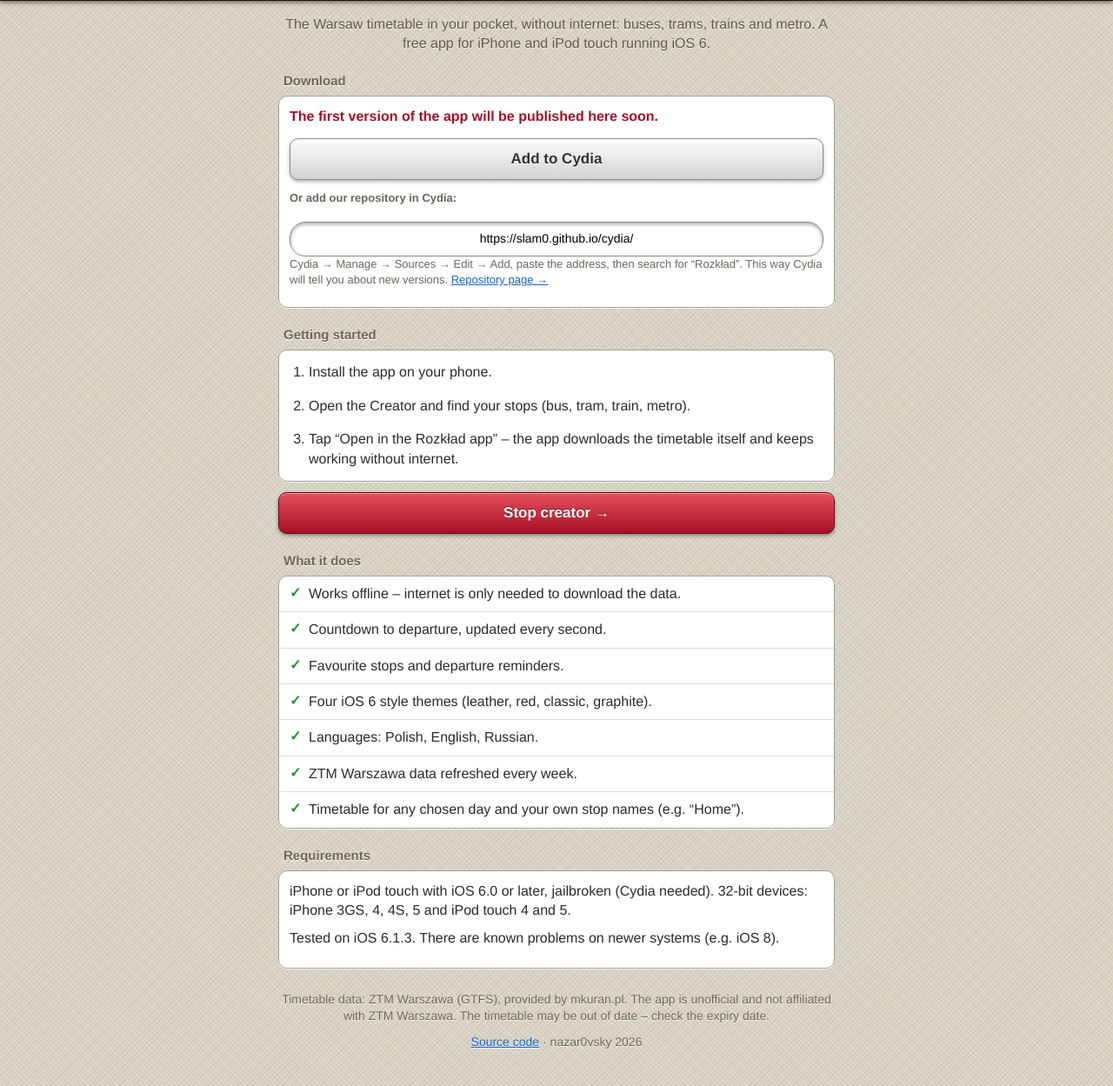
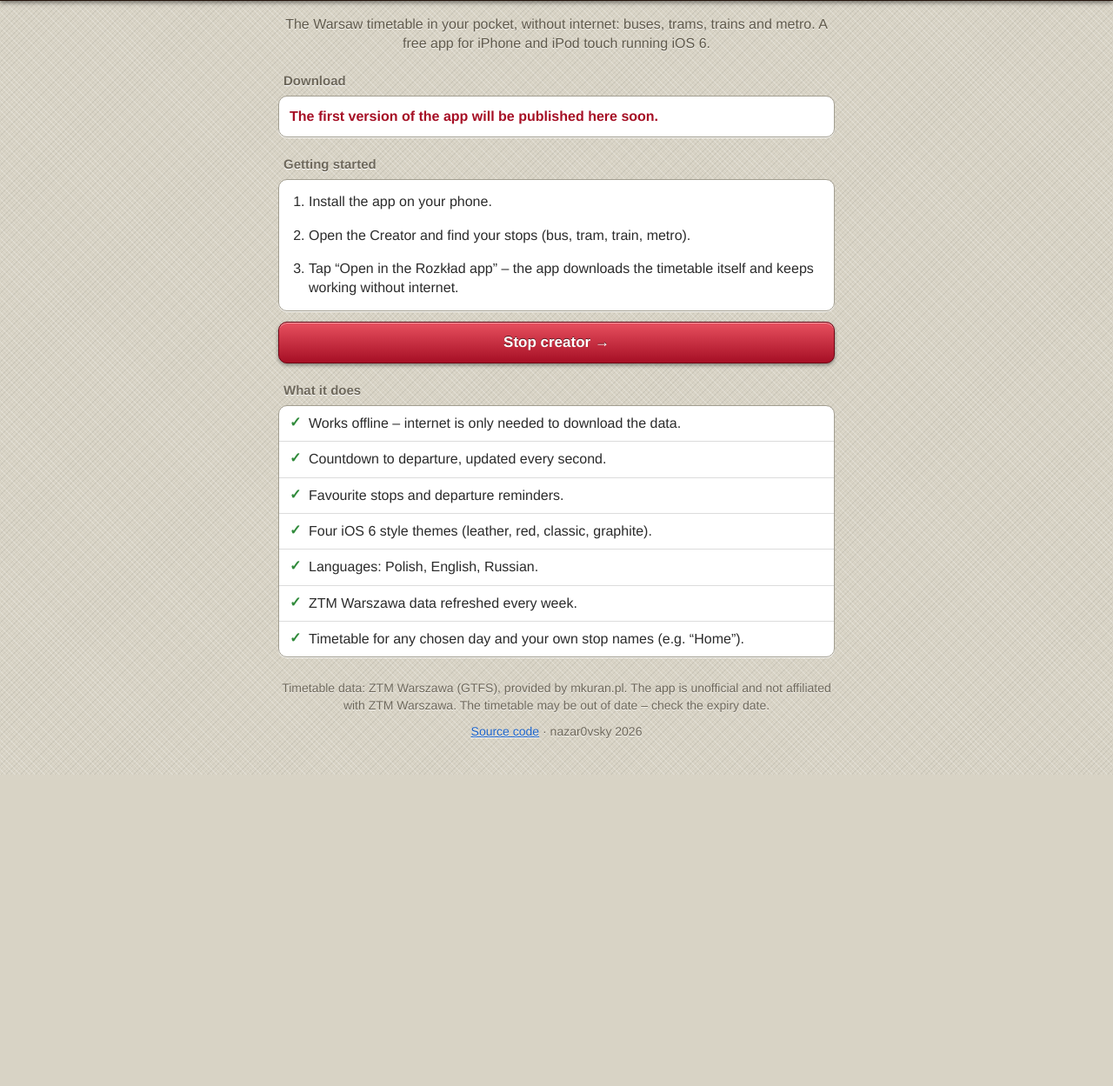
Before and after one commit to slam0/Rozklad, a plain HTML site: page site/index.html in a window 1280 px wide. Shown: the part 85-1334 px from the top of the page at 87% size. After the commit the page ends 976 px from the top, so only its background shows below. Drawn offline with Linux system fonts and the light colour scheme; no server answers.

Commit message:
Add files via upload

```diff
--- a/site/index.html
+++ b/site/index.html
@@ -89,10 +89,6 @@ input.repo{margin-top:8px;font-size:14px;text-align:center}
       <p class="tiny" data-t="n_ipa"></p>
     </div>
   </div>
-  <a class="btn" id="cyd" href="#" data-t="b_cydia" style="margin-top:14px"></a>
-  <p class="tiny" style="margin-top:12px"><b data-t="repo_t"></b></p>
-  <input type="text" class="repo" id="repo" readonly value="">
-  <p class="tiny"><span data-t="repo_how"></span> <a id="repopage" href="#" data-t="repo_page"></a></p>
 </div>
 
 <div class="gl" data-t="gl_start"></div>
@@ -105,9 +101,6 @@ input.repo{margin-top:8px;font-size:14px;text-align:center}
 <ul class="grp feat">
   <li data-t="f1"></li><li data-t="f2"></li><li data-t="f3"></li><li data-t="f4"></li><li data-t="f5"></li><li data-t="f6"></li><li data-t="f7"></li>
 </ul>
-
-<div class="gl" data-t="gl_req"></div>
-<div class="grp pad"><p data-t="req1"></p><p data-t="req2"></p></div>
 
 <p class="note" style="margin-top:26px;text-align:center" data-t="foot"></p>
 <p class="note" style="text-align:center"><a href="https://github.com/slam0/Rozklad" data-t="src"></a> · nazar0vsky 2026</p>
@@ -150,7 +143,6 @@ ru:{title:'Rozkład – расписание офлайн для iOS 6',sub:'р
  req2:'Проверено на iOS 6.1.3. На более новых системах (например, iOS 8) есть известные проблемы.',
  foot:'Данные расписания: ZTM Warszawa (GTFS), предоставляет mkuran.pl. Приложение неофициальное и не связано с ZTM Warszawa. Расписание может быть неактуальным – проверяйте дату действия.',src:'Исходный код'}
 };
-var CYDIA='https://slam0.github.io/cydia/';   /* osobne repozytorium Cydii na wszystkie projekty */
 var LANG='pl',INFO=null;
 function t(k,a){var s=(I[LANG]&&I[LANG][k])||I.pl[k]||k,i;
   if(a)for(i=0;i<a.length;i++)s=s.split('{'+i+'}').join(a[i]);
@@ -169,9 +161,7 @@ function paint(){
   if(has&&INFO.size>0){
     $('ver').textContent=t('ver',[INFO.version,INFO.date,Math.round((INFO.ipa?INFO.ipa_size:INFO.size)/1024)]);
   }
-  $('repo').value=CYDIA;
-  $('repopage').href=CYDIA;
-  $('cyd').href='cydia://url/https://cydia.saurik.com/api/share#?source='+encodeURIComponent(CYDIA)}
+  }
 function setLang(l){
   var els=document.querySelectorAll('[data-t]'),i,h='',L=['pl','en','ru'];
   LANG=l;
@@ -185,7 +175,6 @@ function setLang(l){
 $('langs').onclick=function(e){var n=(e||window.event).target;
   var l=n&&n.getAttribute?n.getAttribute('data-l'):null;
   if(l){try{localStorage.setItem('rzlang',l)}catch(x){}setLang(l)}};
-$('repo').onclick=$('repo').onfocus=function(){var el=this;setTimeout(function(){try{el.select();el.setSelectionRange(0,999)}catch(e){}},0)};
 setLang(detectLang());
 var x=new XMLHttpRequest();
 x.open('GET','pobierz.json?t='+(+new Date()),true);
```
